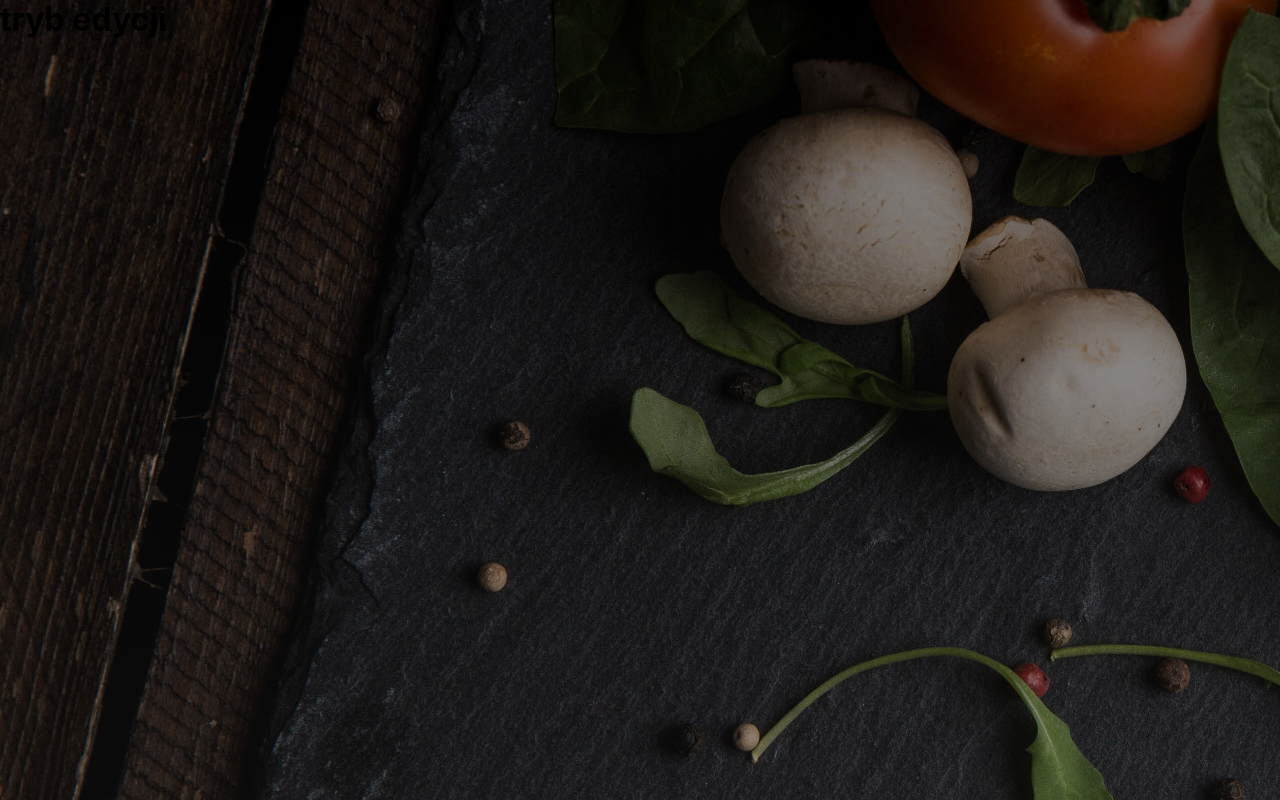
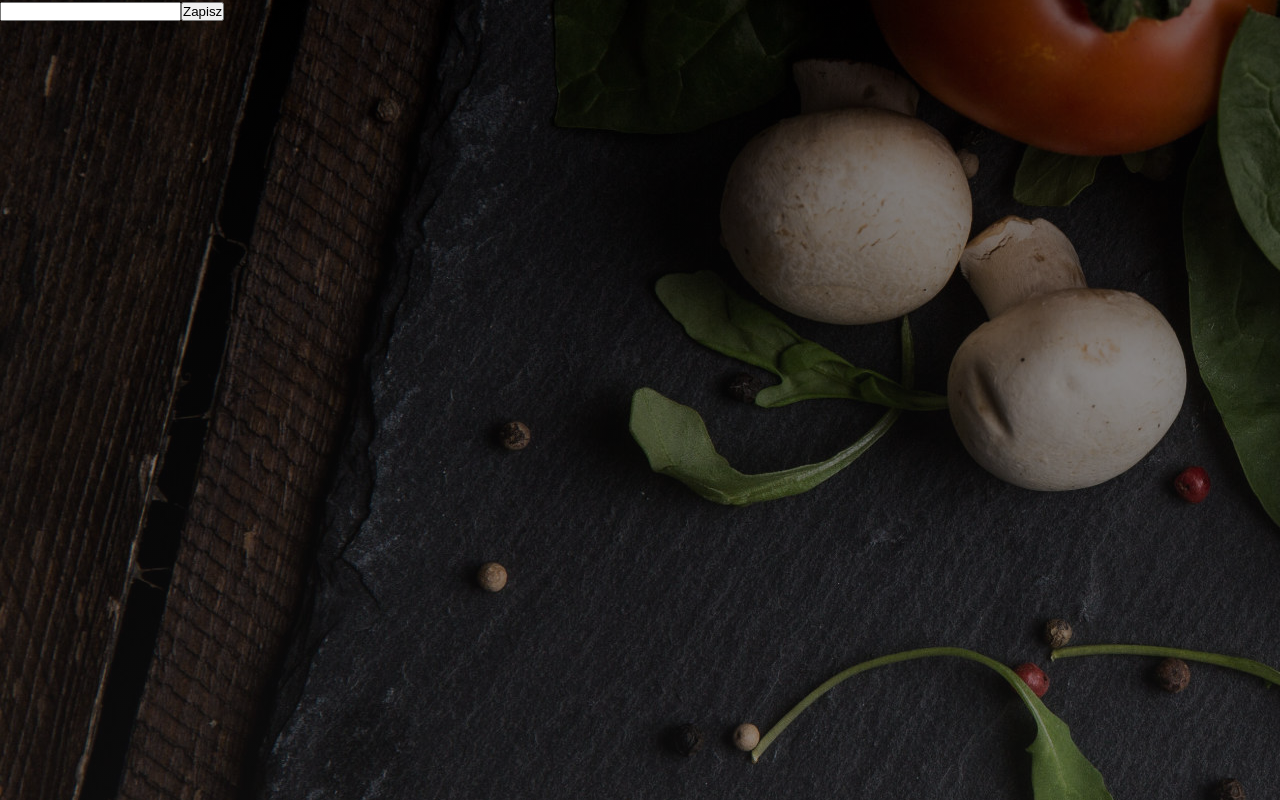
Before and after one commit to atrykp/what-s-for-dinner-react-app, a React (Create React App) app: page /edit/1 in a window 1280 px wide. Built offline with nearby package versions, Linux system fonts and the light colour scheme.

Commit message:
add Edit name option in EditDish.js

```diff
--- a/src/components/EditDish.js
+++ b/src/components/EditDish.js
@@ -1,8 +1,48 @@
-import React from "react";
+import React, { useState } from "react";
+import "../styles/EditDish.css";
 
-const EditDish = () => {
-  console.log("hejka");
-  return <h1>tryb edycji</h1>;
+const EditDish = ({
+  selectedDish,
+  allMeals,
+  setAllMeals,
+  setSelectedDish,
+  userMeals,
+  setUserMeals,
+}) => {
+  const { name, description, steps, ingredients } = selectedDish;
+  const [dish, setDish] = useState({ ...selectedDish });
+  const handleChange = (e) => {
+    setDish({ ...selectedDish, name: e.target.value });
+  };
+  const saveChanges = () => {
+    setSelectedDish(dish);
+    let allMealsIndex = findDishIndex(dish.id, allMeals);
+    const allArr = [...allMeals];
+    allArr[allMealsIndex].name = dish.name;
+    setAllMeals(allArr);
+    if (userMeals.length > 0) {
+      let userMealsIndex = findDishIndex(dish.id, userMeals);
+      const userArr = [...userMeals];
+      userArr[userMealsIndex].name = dish.name;
+      setUserMeals(userArr);
+    }
+  };
+  const findDishIndex = (id, arr) => {
+    return arr.findIndex((element) => element.id === id);
+  };
+  return (
+    <div className="editDish">
+      <div className="editDish__name">
+        <h2>{name}</h2>
+        <input
+          type="text"
+          value={dish.name}
+          onChange={(e) => handleChange(e)}
+        />
+        <button onClick={saveChanges}>Zapisz</button>
+      </div>
+    </div>
+  );
 };
 
 export default EditDish;
--- a/src/pages/App.js
+++ b/src/pages/App.js
@@ -437,7 +437,14 @@ function App() {
           <Dish selectedDish={selectedDish} />
         </Route>
         <Route path="/edit/:id">
-          <EditDish />
+          <EditDish
+            selectedDish={selectedDish}
+            allMeals={allMeals}
+            setAllMeals={setAllMeals}
+            setSelectedDish={setSelectedDish}
+            userMeals={userMeals}
+            setUserMeals={setUserMeals}
+          />
         </Route>
       </Switch>
     </Router>
--- a/src/styles/EditDish.css
+++ b/src/styles/EditDish.css
@@ -0,0 +1,3 @@
+.editDish {
+  color: white;
+}
```
Also changed, not shown: 1 other file (tests, documents, lock files or other folders).
